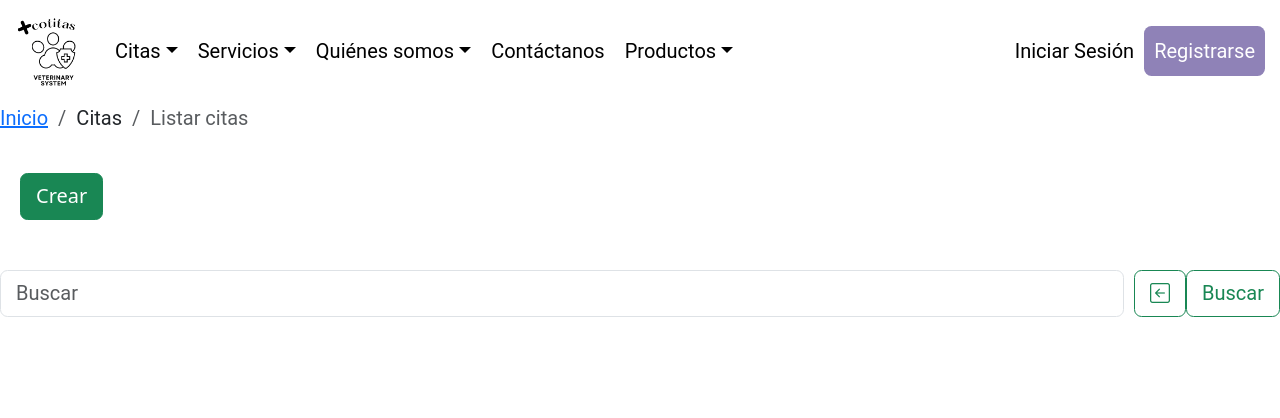
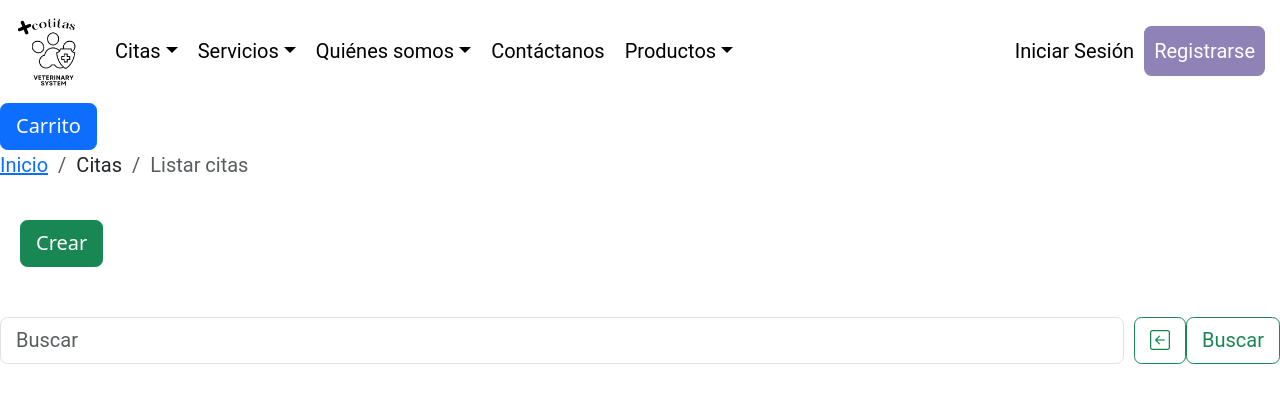
Before and after one commit to albertmota28092004/proyectos_django_albert, a Django app: page /tienda/citas/ in a window 1280 px wide. Shown: the top 418 px of the page. Run offline with Django 4.2, Linux system fonts and the light colour scheme; data that the repository does not hold is empty; some libraries are stand-ins or nearby versions.

Commit message:
catalogo creado con el carrito de compras funcional y todo lo demás

```diff
--- a/sena/tienda/static/tienda/css/styles.css
+++ b/sena/tienda/static/tienda/css/styles.css
@@ -242,3 +242,12 @@ footer {
 .categorias_catalogo {
     margin: 0;
 }
+
+#producto_carrito {
+    display: flex;
+    border: 2px solid #dadada;
+    margin: 10px;
+    padding: 10px;
+    border-radius: 10px;
+    height: 150px;
+}
--- a/sena/tienda/static/tienda/js/script.js
+++ b/sena/tienda/static/tienda/js/script.js
@@ -249,3 +249,23 @@ function validarDatos() {
       text2.style.display = "none";
       text1.style.display = "none";
     }
+   }
+
+  function ver_carrito(url_django){
+        $.ajax({
+            url: url_django
+        })
+        .fail(function( result ) {
+            alert("Error: " + result);
+        })
+        .done(function( result ) {
+            cuerpo = $('#respuesta_carrito');
+            // Sobreescribir el contenido del offcanvas
+            cuerpo.html(result)
+            // Mostrar el OffCanvas
+            const myOffcanvas = $('#offcanvasRight');
+            myOffcanvas.offcanvas('toggle');
+        });
+
+
+  }
--- a/sena/tienda/templates/tienda/base.html
+++ b/sena/tienda/templates/tienda/base.html
@@ -22,7 +22,6 @@
     <link rel="icon" type="image/png" sizes="16x16" href="{% static 'tienda/favicon_io/favicon-16x16.png' %}">
     <link rel="manifest" href="{% static 'tienda/favicon_io/site.webmanifest' %}">
 
-    <script src="{% static 'tienda/js/bootstrap.bundle.min.js' %}"></script>
 </head>
 
 <body>
@@ -179,8 +178,28 @@
 </div>
 {% endfor %}
 {% endif %}
+
+<button class="btn btn-primary" type="button" aria-controls="offcanvasRight"
+        onclick="ver_carrito(`{% url 'tienda:carrito_listar' %}`)">Carrito
+</button>
+
+<div class="offcanvas offcanvas-end" tabindex="-1" id="offcanvasRight" aria-labelledby="offcanvasRightLabel">
+    <div class="offcanvas-header">
+        <h5 class="offcanvas-title" id="offcanvasRightLabel">Carrito de compras</h5>
+        <button type="button" class="btn-close" data-bs-dismiss="offcanvas" aria-label="Close"></button>
+    </div>
+    <div class="offcanvas-body" id="respuesta_carrito">
+        <div class="spinner-border" role="status">
+            <span class="visually-hidden">Loading...</span>
+        </div>
+    </div>
+</div>
+
 {% block contenedor %}
 {% endblock %}
+
+
+
 <!---------------- Modales ---------------->
 
 <!-- The Modal Compra-->
@@ -245,5 +264,9 @@
     <h6><i class="bi bi-whatsapp"></i>+57 304 5318796 <i class="bi bi-instagram"></i> mas_cotitas</h6>
 </footer>
 
+<script src="{% static 'tienda/js/bootstrap.bundle.min.js' %}"></script>
+<script src="{% static 'tienda/js/jquery-3.7.1.min.js' %}"></script>
+<script src="{% static 'tienda/js/script.js' %}"></script>
+
 </body>
 </html>
--- a/sena/tienda/urls.py
+++ b/sena/tienda/urls.py
@@ -51,4 +51,9 @@ urlpatterns = [
     path("nuestroequipo/", views.nuestroequipo, name="nuestroequipo"),
     path("patrocinios/", views.patrocinios, name="patrocinios"),
     path("contactanos/", views.contactanos, name="contactanos"),
+
+    # Carrito de compras...
+    path("carrito_agregar/", views.carrito_agregar, name="carrito_agregar"),
+    path("carrito_listar/", views.carrito_listar, name="carrito_listar"),
+
 ]
--- a/sena/tienda/views.py
+++ b/sena/tienda/views.py
@@ -1,5 +1,5 @@
 from django.http import HttpResponse, HttpResponseRedirect
-from django.shortcuts import render
+from django.shortcuts import render, redirect
 from django.urls import reverse
 from django.contrib import messages
 from .models import *
@@ -70,6 +70,7 @@ def login(request):
 def logout(request):
     try:
         del request.session["logueo"]
+        del request.session["carrito"]
         messages.success(request, "Cesión cerrada correctamente")
     except Exception as e:
         messages.error(request, f"Error: {e}")
@@ -529,3 +530,48 @@ def ver_perfil(request):
     q = Usuario.objects.get(pk=usuario["id"])
     contexto = {"data": q}
     return render(request, "tienda/usuarios/perfil.html", contexto)
+
+
+def carrito_agregar(request):
+    if request.method == "POST":
+        id_producto = request.POST.get("id")
+        cantidad = int(request.POST.get("cantidad"))
+
+        if not request.session.get("carrito", False):
+            request.session["carrito"] = []
+
+        carrito = request.session.get("carrito", False)
+
+        encontrado = False
+        for p in carrito :
+            if p["id"] == id_producto:
+                encontrado = True
+                # Si existe, incrementamos la cantidad
+                p["cantidad"] += cantidad
+                messages.success(request, "Producto ya en carrito, se incrementa la cantidad!!")
+                break
+
+        if not encontrado:
+            # Si no existe, agrego el elemento completo, es decir, el diccionario
+            carrito.append({ "id": id_producto,"cantidad": cantidad})
+            messages.success(request, "Producto agregado al carrito!!")
+
+        # Sobreescribo la sesión
+        request.session["carrito"] = carrito
+        print(carrito)
+    else:
+        messages.warning(request, "No se enviarion datos...")
+
+    return redirect("tienda:catalogo")
+
+def carrito_listar(request):
+    carrito = request.session.get("carrito", False)
+    if carrito:
+        for p in carrito:
+            query = Producto.objects.get(pk=p["id"])
+            p["nombre"] = query.nombre
+            p["precio"] = query.precio
+            p["foto"] = query.foto.url
+
+    contexto = {"datos": carrito}
+    return render(request, "tienda/catalogo/listar_carrito.html", contexto)
```
Also changed, not shown: sena/tienda/templates/tienda/catalogo/catalogo.html (+5 -4 lines), sena/tienda/templates/tienda/catalogo/listar_carrito.html (added, +16 -0 lines).
